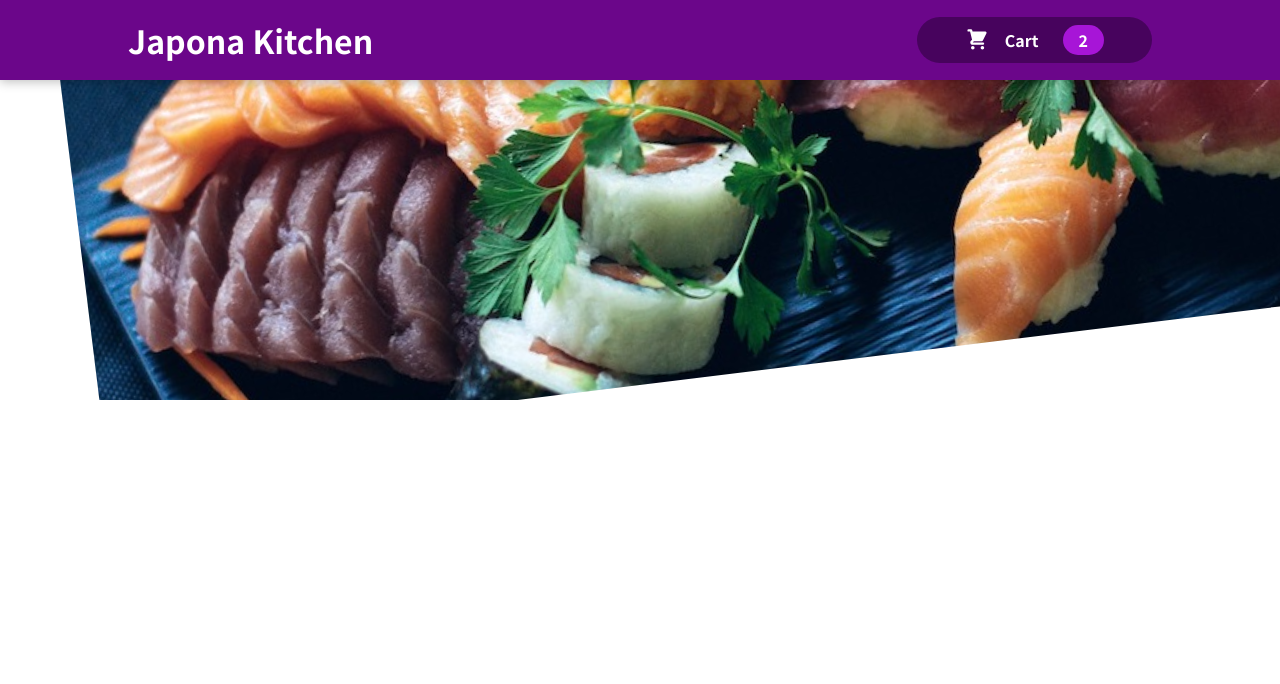
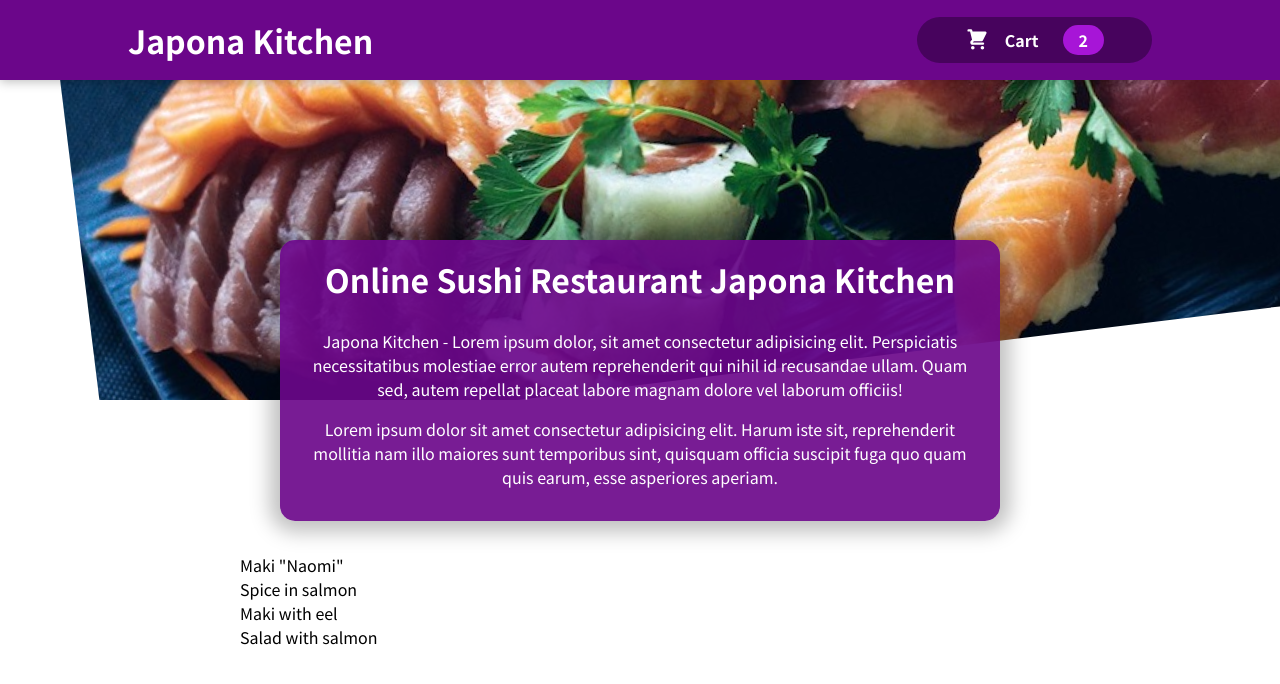
Before and after one commit to AnastasiaHaller/food-order-react-app, a JavaScript app: page / in a window 1280 px wide. Shown: the top 684 px of the page. Built offline with nearby package versions, Linux system fonts and the light colour scheme.

Commit message:
added Meals

```diff
--- a/src/App.js
+++ b/src/App.js
@@ -1,9 +1,13 @@
 import Header from "./components/Layout/Header";
+import Meals from "./components/Meals/Meals";
 
 function App() {
   return (
     <>
       <Header />
+      <main>
+        <Meals />
+      </main>
     </>
   );
 }
--- /dev/null
+++ b/src/components/Meals/MealList.js
@@ -0,0 +1,47 @@
+import styles from './MealList.module.css';
+
+const DUMMY_MEALS = [
+    {
+      id: "m1",
+      name: 'Maki "Naomi"',
+      description:
+        "Philadelphia, chicken fillet, masago, tomato, cucumber, sesame",
+      price: 11.99,
+    },
+    {
+      id: "m2",
+      name: "Spice in salmon",
+      description: "Rice, salmon, spice sauce",
+      price: 3.99,
+    },
+    {
+      id: "m3",
+      name: "Maki with eel",
+      description: "Smoked eel, unagi sauce, sesame",
+      price: 4.99,
+    },
+    {
+      id: "m4",
+      name: "Salad with salmon",
+      description:
+        "Rice, salmon, cucumber, nori, tuna chips, nut sauce",
+      price: 7.99,
+    },
+  ];
+
+
+const MealList = () => {
+
+    const mealList = DUMMY_MEALS.map(meal => <li>{meal.name}</li>);
+
+    return (
+        <section className={styles.meals}>
+            <ul>
+                {mealList}
+            </ul>
+        </section>
+    );
+
+};
+
+export default MealList;
--- /dev/null
+++ b/src/components/Meals/MealList.module.css
@@ -0,0 +1,24 @@
+.meals {
+  max-width: 50rem;
+  width: 90%;
+  margin: 2rem auto;
+  animation: meals-appear 1s ease-out forwards;
+}
+
+.meals ul {
+  list-style: none;
+  margin: 0;
+  padding: 0;
+}
+
+@keyframes meals-appear {
+  from {
+    opacity: 0;
+    transform: translateY(3rem);
+  }
+
+  to {
+    opacity: 1;
+    transform: translateY(0);
+  }
+}
--- /dev/null
+++ b/src/components/Meals/Meals.js
@@ -0,0 +1,13 @@
+import PromoText from "./PromoText";
+import MealList from "./MealList";
+
+const Meals = () => {
+    return (
+        <>
+            <PromoText />
+            <MealList />
+        </>
+    );
+};
+
+export default Meals;
--- /dev/null
+++ b/src/components/Meals/PromoText.js
@@ -0,0 +1,11 @@
+import styles from './PromoText.module.css';
+
+const PromoText = () => {
+    return <section className={styles['promo-text']}>
+        <h2>Online Sushi Restaurant Japona Kitchen</h2>
+        <p>Japona Kitchen - Lorem ipsum dolor, sit amet consectetur adipisicing elit. Perspiciatis necessitatibus molestiae error autem reprehenderit qui nihil id recusandae ullam. Quam sed, autem repellat placeat labore magnam dolore vel laborum officiis!</p>
+        <p>Lorem ipsum dolor sit amet consectetur adipisicing elit. Harum iste sit, reprehenderit mollitia nam illo maiores sunt temporibus sint, quisquam officia suscipit fuga quo quam quis earum, esse asperiores aperiam.</p>
+    </section>
+};
+
+export default PromoText;
--- /dev/null
+++ b/src/components/Meals/PromoText.module.css
@@ -0,0 +1,18 @@
+.promo-text {
+  text-align: center;
+  max-width: 45rem;
+  width: 90%;
+  margin: auto;
+  margin-top: -10rem;
+  position: relative;
+  background-color: #6b068ae8;
+  color: white;
+  border-radius: 15px;
+  padding: 1rem;
+  box-shadow: 0 1px 20px 10px rgba(0, 0, 0, 0.25);
+}
+
+.promo-text h2 {
+  font-size: 2rem;
+  margin-top: 0;
+}
```
